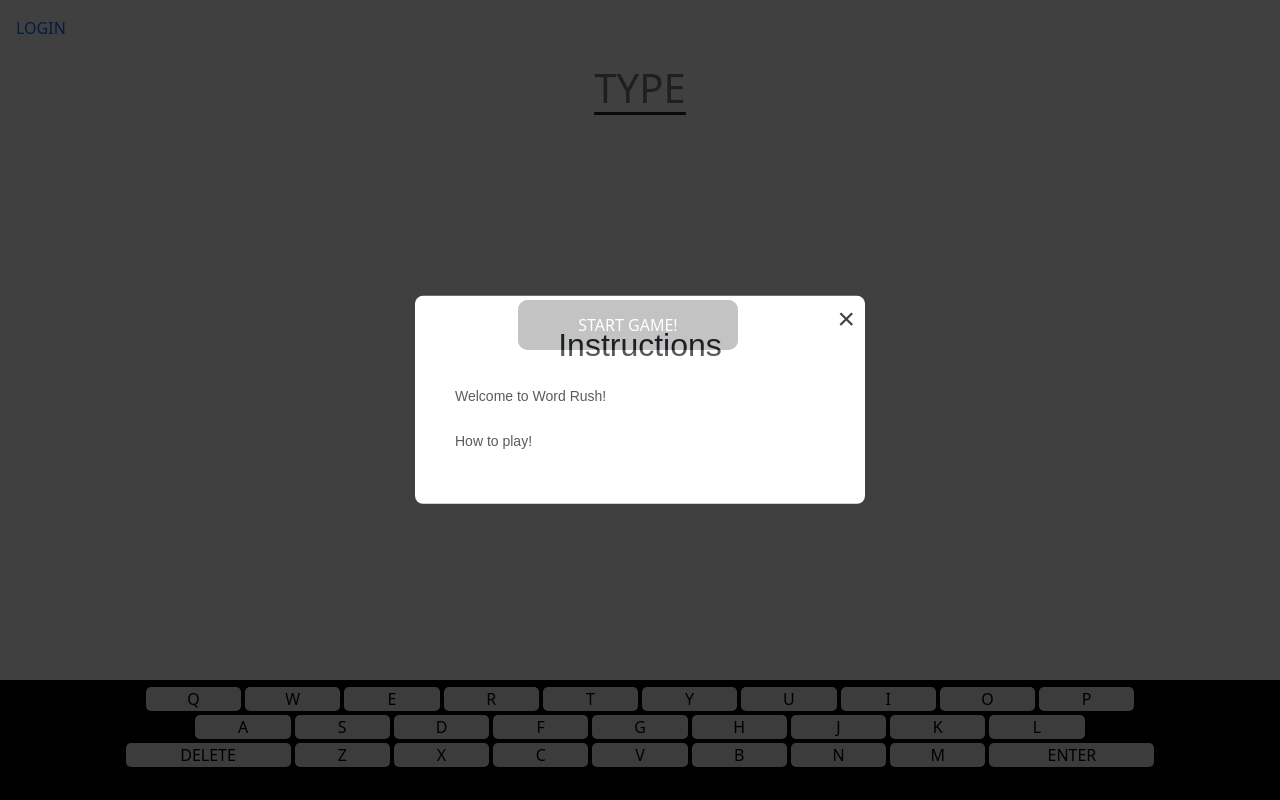
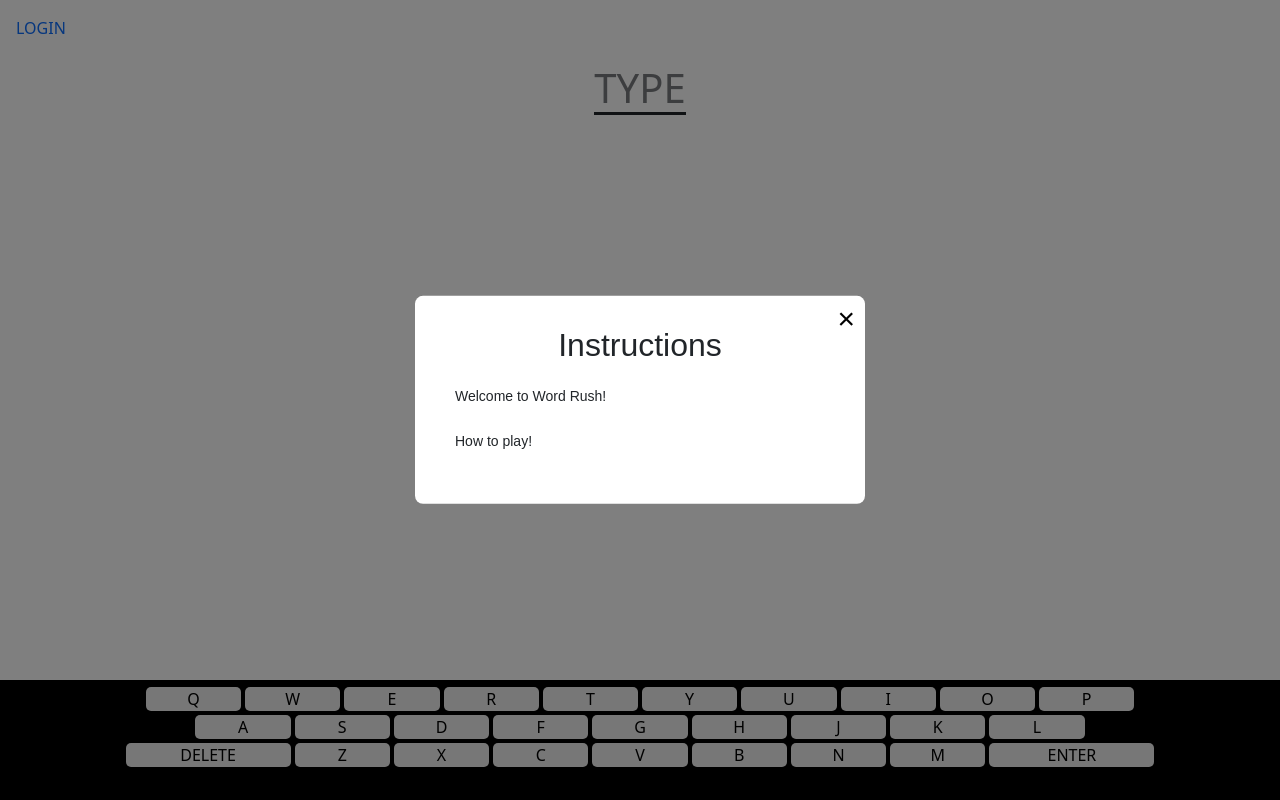
Before and after one commit to shadowblade11/Word-Rush, a Flask app: page / in a window 1280 px wide. Run offline with Flask 2, Linux system fonts and the light colour scheme.

Commit message:
fixed an opacity issue

```diff
--- a/app/static/Popup.css
+++ b/app/static/Popup.css
@@ -46,7 +46,6 @@
     right: 0;
     bottom: 0;
     left: 0;
-    background-color:#000;
-    opacity: .75;
+    background-color:rgb(0, 0, 0, 0.5);
     z-index: 5;
 }
--- a/app/static/Popup.js
+++ b/app/static/Popup.js
@@ -17,9 +17,3 @@ $(document).mouseup(function () {
     popup.hide(500);
     document.querySelector(".container-popup").style.display = "none";
 });
-
-//Needed for button
-document.querySelector("#close").addEventListener("click", function(){
-    document.querySelector(".popup").style.display = "none";
-    document.querySelector(".container-popup").style.display = "none";
-});
```
